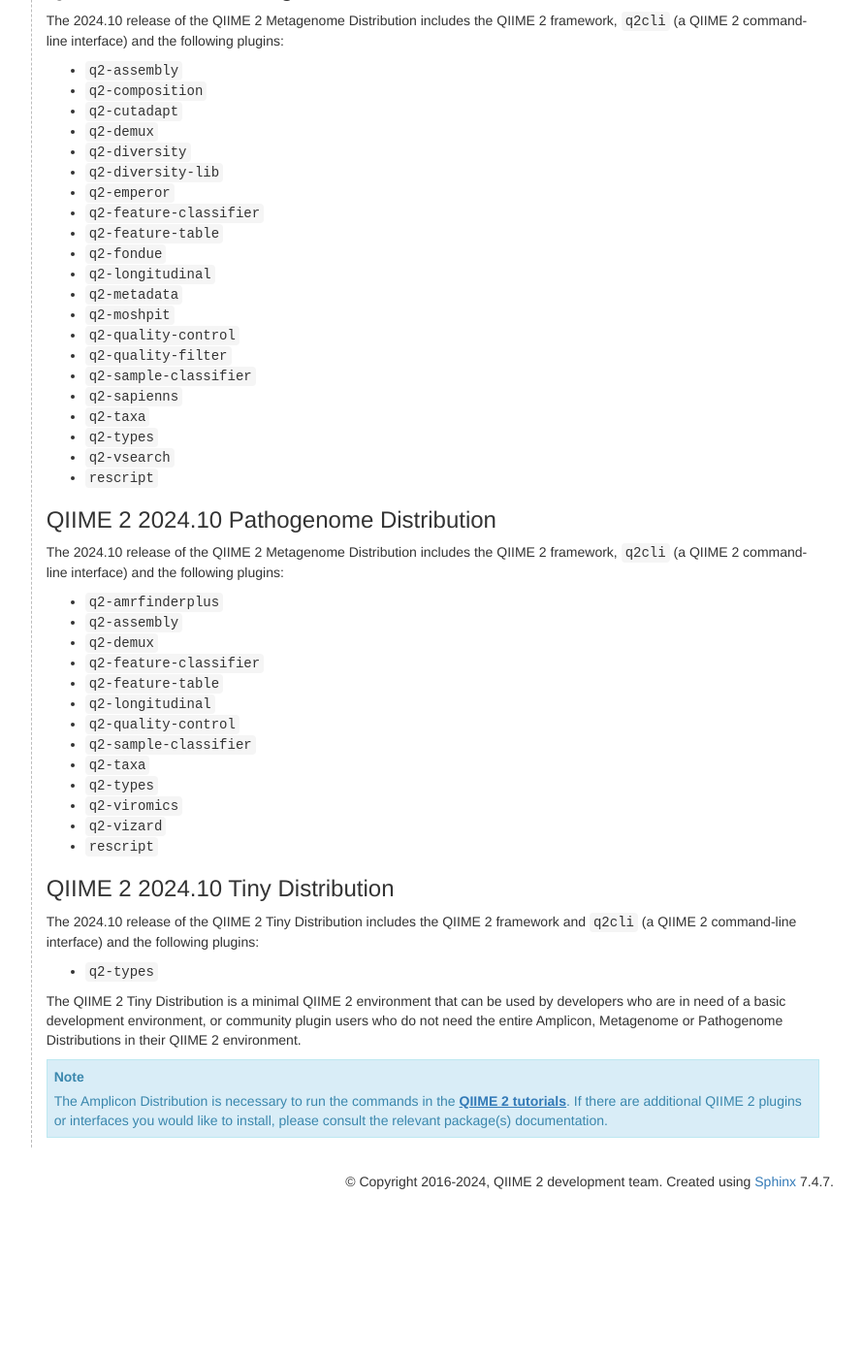
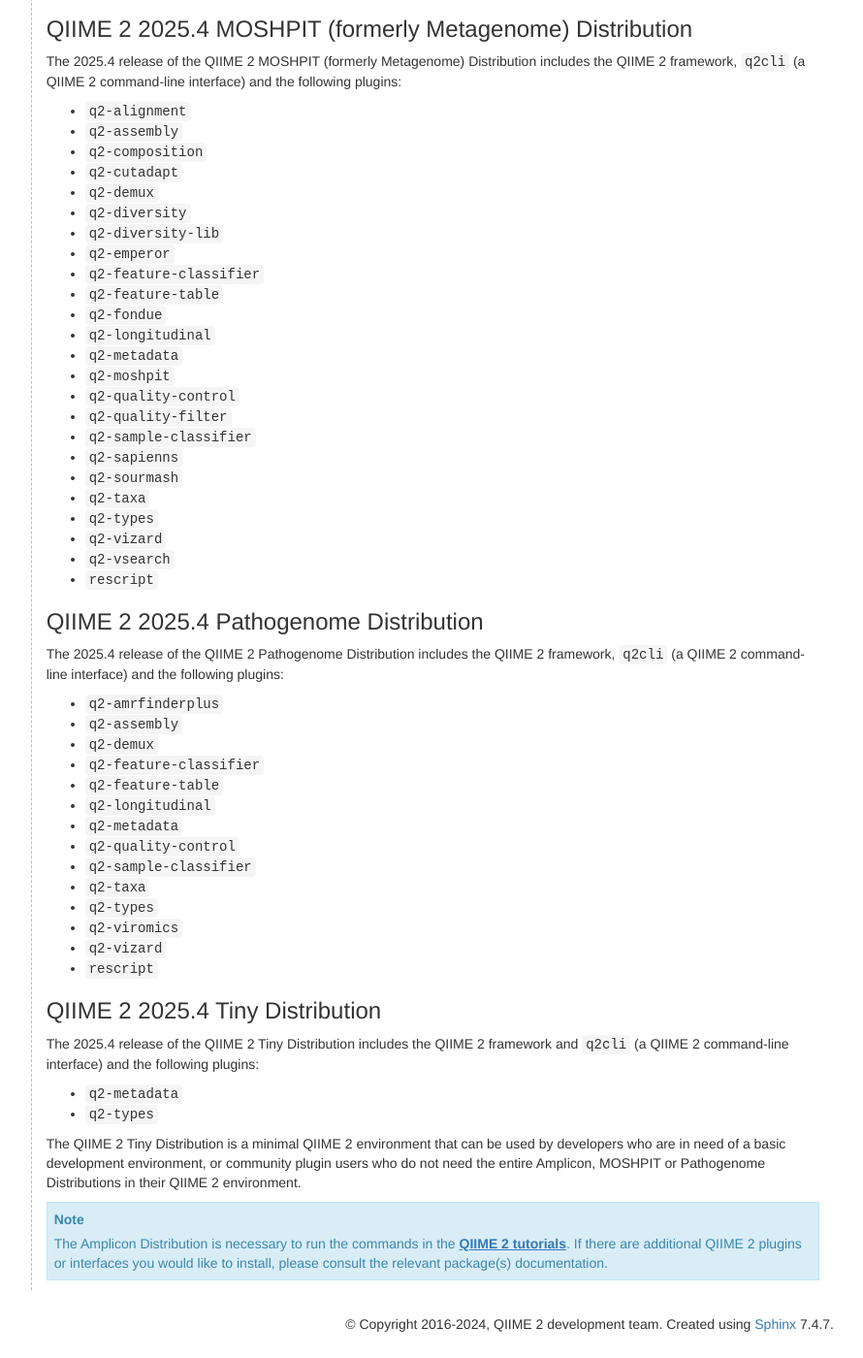
Before and after one commit to qiime2/docs, a Sphinx documentation site: the page built from source/install/index.rst, in a window 1280 px wide and 1400 px high, scrolled down 1572 px. Shown: the whole window at 97% size, without its empty margins (277-1167 px from the left). Built offline with Sphinx 7.4.7, drawn with Linux system fonts in a browser that asks for light colours; pages that are not in the unit, such as notebooks, are missing from menus; the version number could not be read and is left out; before the commit the page ends 2825 px from its top, so only the background shows below that; some of the changed text lies outside the part shown.

Commit message:
MAINT: update listed plugins for each distro in 2025.4 (#594)

```diff
--- a/source/install/index.rst
+++ b/source/install/index.rst
@@ -38,20 +38,20 @@
 
 .. _distributions:
 
-QIIME 2 2024.10 distributions
------------------------------
+QIIME 2 2025.4 distributions
+----------------------------
 
-As of 2024.10, QIIME 2 releases now include the following QIIME 2 distributions that are available for install:
+As of 2025.4, QIIME 2 releases now include the following QIIME 2 distributions that are available for install:
 
 - ``amplicon``
-- ``metagenome``
+- ``moshpit``
 - ``pathogenome``
 - ``tiny``
 
-QIIME 2 2024.10 Amplicon Distribution
-.....................................
+QIIME 2 2025.4 Amplicon Distribution
+....................................
 
-The 2024.10 release of the QIIME 2 Amplicon Distribution includes the QIIME 2 framework, ``q2cli`` (a QIIME 2 command-line interface) and the following plugins:
+The 2025.4 release of the QIIME 2 Amplicon Distribution includes the QIIME 2 framework, ``q2cli`` (a QIIME 2 command-line interface) and the following plugins:
 
 - ``q2-alignment``
 - ``q2-composition``
@@ -71,16 +71,19 @@
 - ``q2-quality-control``
 - ``q2-quality-filter``
 - ``q2-sample-classifier``
+- ``q2-stats``
 - ``q2-taxa``
 - ``q2-types``
+- ``q2-vizard``
 - ``q2-vsearch``
 - ``rescript``
 
-QIIME 2 2024.10 Metagenome Distribution
-.......................................
+QIIME 2 2025.4 MOSHPIT (formerly Metagenome) Distribution
+.........................................................
 
-The 2024.10 release of the QIIME 2 Metagenome Distribution includes the QIIME 2 framework, ``q2cli`` (a QIIME 2 command-line interface) and the following plugins:
+The 2025.4 release of the QIIME 2 MOSHPIT (formerly Metagenome) Distribution includes the QIIME 2 framework, ``q2cli`` (a QIIME 2 command-line interface) and the following plugins:
 
+- ``q2-alignment``
 - ``q2-assembly``
 - ``q2-composition``
 - ``q2-cutadapt``
@@ -98,15 +101,17 @@
 - ``q2-quality-filter``
 - ``q2-sample-classifier``
 - ``q2-sapienns``
+- ``q2-sourmash``
 - ``q2-taxa``
 - ``q2-types``
+- ``q2-vizard``
 - ``q2-vsearch``
 - ``rescript``
 
-QIIME 2 2024.10 Pathogenome Distribution
-........................................
+QIIME 2 2025.4 Pathogenome Distribution
+.......................................
 
-The 2024.10 release of the QIIME 2 Metagenome Distribution includes the QIIME 2 framework, ``q2cli`` (a QIIME 2 command-line interface) and the following plugins:
+The 2025.4 release of the QIIME 2 Pathogenome Distribution includes the QIIME 2 framework, ``q2cli`` (a QIIME 2 command-line interface) and the following plugins:
 
 - ``q2-amrfinderplus``
 - ``q2-assembly``
@@ -114,6 +119,7 @@
 - ``q2-feature-classifier``
 - ``q2-feature-table``
 - ``q2-longitudinal``
+- ``q2-metadata``
 - ``q2-quality-control``
 - ``q2-sample-classifier``
 - ``q2-taxa``
@@ -122,14 +128,15 @@
 - ``q2-vizard``
 - ``rescript``
 
-QIIME 2 2024.10 Tiny Distribution
-.................................
+QIIME 2 2025.4 Tiny Distribution
+................................
 
-The 2024.10 release of the QIIME 2 Tiny Distribution includes the QIIME 2 framework and ``q2cli`` (a QIIME 2 command-line interface) and the following plugins:
+The 2025.4 release of the QIIME 2 Tiny Distribution includes the QIIME 2 framework and ``q2cli`` (a QIIME 2 command-line interface) and the following plugins:
 
+- ``q2-metadata``
 - ``q2-types``
 
-The QIIME 2 Tiny Distribution is a minimal QIIME 2 environment that can be used by developers who are in need of a basic development environment, or community plugin users who do not need the entire Amplicon, Metagenome or Pathogenome Distributions in their QIIME 2 environment.
+The QIIME 2 Tiny Distribution is a minimal QIIME 2 environment that can be used by developers who are in need of a basic development environment, or community plugin users who do not need the entire Amplicon, MOSHPIT or Pathogenome Distributions in their QIIME 2 environment.
 
 .. note:: The Amplicon Distribution is necessary to run the commands in the :doc:`QIIME 2 tutorials <../tutorials/index>`. If there are additional QIIME 2 plugins or interfaces you would like to install, please consult the relevant package(s) documentation.
 
```
